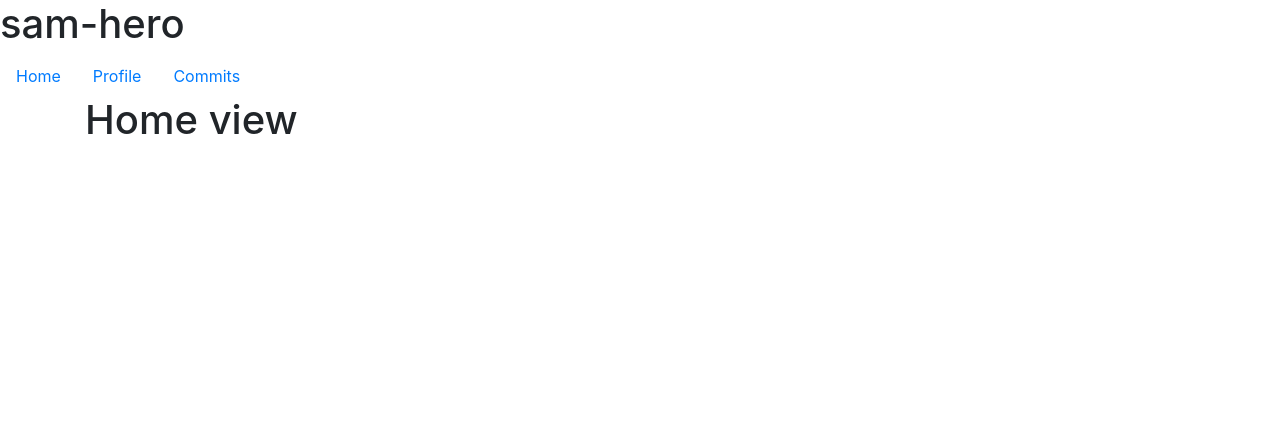
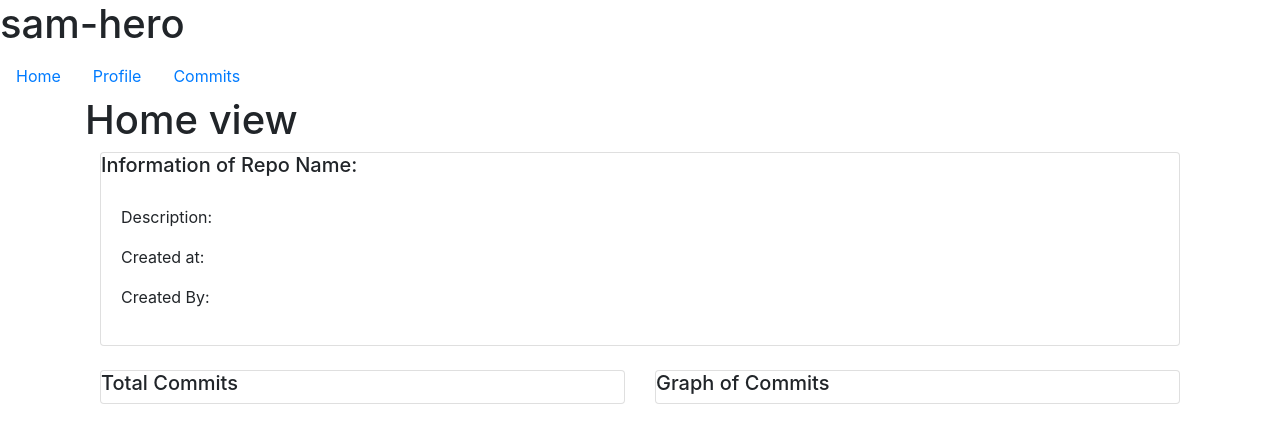
Before and after one commit to sam-hero/cs-commits, a React (Create React App) app: page / in a window 1280 px wide. Shown: the top 440 px of the page. Built offline with nearby package versions, Linux system fonts and the light colour scheme.

Commit message:
Layout of Home
Preparing the layout for the view Home, this is going to show Information of Repo, Count of Commits, and a Graph of commits

Changes:
Home.js Implementing Row and Col from Bootstrap to make a simple layout

```diff
--- a/src/components/Home.js
+++ b/src/components/Home.js
@@ -1,7 +1,40 @@
+import { Container, Row, Col, Card } from "react-bootstrap";
+
 function Home(){
     return(
         <div>
             <h1>Home view</h1>
+            <Container>
+                <Row>
+                    <Col>
+                        <Card>
+                            <h5>
+                                Information of Repo
+                                Name:
+                            </h5>
+                            <Card.Body>
+                                <p>Description:</p>
+                                <p>Created at:</p>
+                                <p>Created By:</p>
+                            </Card.Body>
+                        </Card>
+                    </Col>
+                </Row>
+                <br/>
+                <Row>
+                    <Col xs="6">
+                        <Card>
+                            <h5>Total Commits</h5>
+                        </Card>
+                    </Col>
+
+                    <Col xs="6">
+                        <Card>
+                            <h5> Graph of Commits</h5>
+                        </Card>
+                    </Col>
+                </Row>
+            </Container>
         </div>
     );
 }
```
